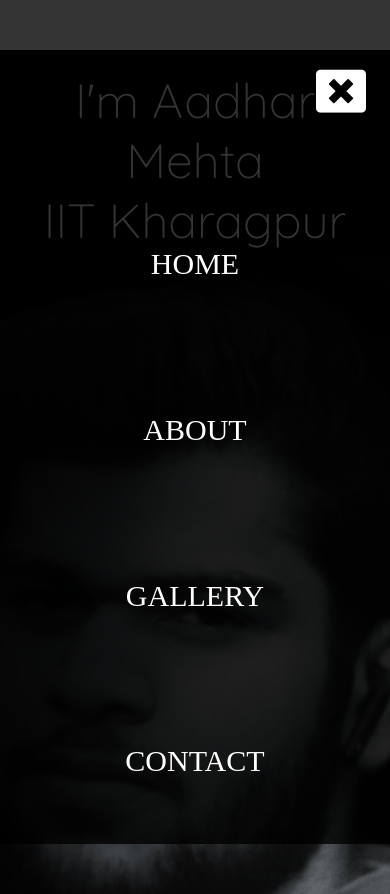
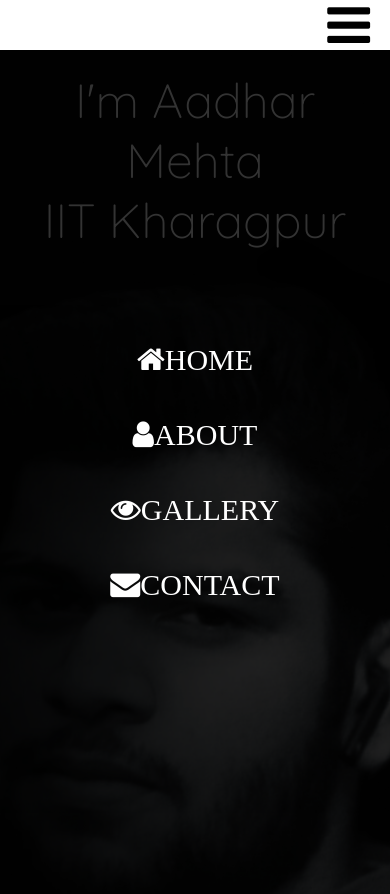
Before and after one commit to Aadhar-AM/profile, a plain HTML site: page index.html in a window 390 px wide. Both pictures are taken after a click on the icon 348 px from the left and 25 px from the top of the page. Drawn offline with Linux system fonts and the light colour scheme.

Commit message:
4th commit

```diff
--- a/index.html
+++ b/index.html
@@ -11,6 +11,9 @@
     <link rel="preconnect" href="https://fonts.googleapis.com">
     <link rel="preconnect" href="https://fonts.gstatic.com" crossorigin>
     <link href="https://fonts.googleapis.com/css2?family=Quicksand:wght@300&display=swap" rel="stylesheet">
+    <link rel="preconnect" href="https://fonts.googleapis.com">
+<link rel="preconnect" href="https://fonts.gstatic.com" crossorigin>
+<link href="https://fonts.googleapis.com/css2?family=Raleway:wght@300&display=swap" rel="stylesheet">
 </head>
 
 <body>
@@ -21,15 +24,14 @@
         <a href="#myphotos"><i class="fa fa-eye"></i>GALLERY</a>
         <a href="#contact"><i class="fa fa-envelope"></i>CONTACT</a>
     </div>
-    <div class="hamburger" >
+    <div class="hamburger">
         <i class="fa fa-bars" id="hamburger"></i>
-        <div class="topnavbar" id="topnavbar">
-            <div class="close"><i class="fa fa-window-close" id="close" style="color: white;"></i></div>
-            <a href="#home" class="dismiss">HOME</a>
-            <a href="#about" class="dismiss">ABOUT</a>
-            <a href="#myphotos" class="dismiss">GALLERY</a>
-            <a href="#contact" class="dismiss">CONTACT</a>
-        </div>
+    </div>
+    <div class="topnavbar" id="topnavbar" style="height: 0vh; font-size: 0px;">
+        <a href="#home" class="dismiss"><i class="fa fa-home">HOME</i></a>
+        <a href="#about" class="dismiss"><i class="fa fa-user">ABOUT</i></a>
+        <a href="#myphotos" class="dismiss"><i class="fa fa-eye">GALLERY</i></a>
+        <a href="#contact" class="dismiss"><i class="fa fa-envelope">CONTACT</i></a>
     </div>
     <div class="sidebar" id="sidebar">
         <div class="home" id="home">
@@ -49,19 +51,19 @@
             </div>
             <div class="myskills">
                 <p>My Skills</p>
-                <p style="margin: 20px 0px; font-size: 24px; color: grey; padding-top:20px ;">WEB DEVELOPMENT</p>
+                <p style="margin: 20px 0px; font-size: 24px; color: grey; padding-top:20px ;"><i class="fa fa-code" style="margin-right: 10px;"></i>WEB DEVELOPMENT</p>
                 <div style="background-color: white; width: 100%; height: 24px;">
                     <div style="background-color: grey; width:50%; height: 24px;"></div>
                 </div>
-                <p style="margin: 20px 0px; font-size: 24px; color: grey; padding-top:20px ;">PHOTOSHOP</p>
+                <p style="margin: 20px 0px; font-size: 24px; color: grey; padding-top:20px ;"><i class="fa fa-camera" style="margin-right: 10px;"></i>PHOTOSHOP</p>
                 <div style="background-color: white; width: 100%; height: 24px;">
                     <div style="background-color: grey; width:80%; height: 24px;"></div>
                 </div>
-                <p style="margin: 20px 0px; font-size: 24px; color: grey; padding-top:20px ;">VIDEO EDITOR</p>
+                <p style="margin: 20px 0px; font-size: 24px; color: grey; padding-top:20px ;"><i class="fa fa-film" style="margin-right: 10px;"></i>VIDEO EDITOR</p>
                 <div style="background-color: white; width: 100%; height: 24px;">
                     <div style="background-color: grey; width:75%; height: 24px;"></div>
                 </div>
-                <p style="margin: 20px 0px; font-size: 24px; color: grey; padding-top:20px ;">CODER</p>
+                <p style="margin: 20px 0px; font-size: 24px; color: grey; padding-top:20px ;"><i class="fa fa-code"style="margin-right: 10px;" ></i>CODER</p>
                 <div style="background-color: white; width: 100%; height: 24px;">
                     <div style="background-color: grey; width:10%; height: 24px; "></div>
                 </div>
@@ -121,21 +123,29 @@
         let icon = document.getElementById("hamburger");
         let menu = document.getElementById("topnavbar");
         icon.addEventListener("click",function(){
-            menu.style.display="flex";
-            icon.style.display="none";
+            if(menu.style.height==="0vh"){
+            menu.style.height="100vh";
+            menu.style.fontSize="30px";
+        }
+            else{
+            menu.style.height="0vh";
+            menu.style.fontSize="0px";
+        }
         });
-        let close = document.getElementById("close");
-        close.addEventListener("click",function(){
-            menu.style.display="none";
-            icon.style.display="block";
-        });
-        let dismiss = document.getElementsByClassName("dismiss");
-        for(let i =0;i<dismiss.length;i++){
-        dismiss[i].addEventListener("click",function(){
-            menu.style.display="none";
-            icon.style.display="block";
-        });
-    }
+        let close = document.getElementsByClassName("dismiss");
+
+        for (let index = 0; index < close.length; index++) {
+            close[index].addEventListener("click",function(){
+                if(menu.style.height="100vh")
+                {
+                    menu.style.height="0vh";
+                    menu.style.fontSize="0px";
+                }
+            })
+
+        }
+
+
 
     </script>
 </body>
--- a/style.css
+++ b/style.css
@@ -5,6 +5,8 @@
 }
 
 .leftnavbar{
+    font-family: 'Raleway', sans-serif;
+
     display: inline-block;
     width: 10vw;
     height: 100vh;
@@ -36,6 +38,12 @@
 .leftnavbar a:hover{
     color: grey;
 }
+.leftnavbar img{
+    opacity: 0.8;
+}
+.leftnavbar img:hover{
+    opacity: 1;
+}
 
 .topnavbar a{
     color: white;
@@ -47,55 +55,44 @@
 .topnavbar{
     display: flex;
     flex-direction: column;
-    justify-content: space-around;
+    justify-content:center;
     align-items: center;
     background-color:rgba(0,0,0,0.8);
     overflow: auto;
     width: 100vw;
-    height:100vh;
-    font-size: 30px;
+    height:0vh;
+    font-size: 0px;
     position: absolute;
-    top: 0px;
-    animation-name: fromTop;
-    animation-duration: 1s;
-    animation-fill-mode: forwards;
-    animation-iteration-count: 1;
-    animation-timing-function: ease-in-out;
+    top: 50px;
+    transition: all 1s;
+}
+.topnavbar a{
+    padding: 20px 0px;
+    font-family: 'Raleway', sans-serif;
 }
 
-.hamburger{
-    background-color: black;
-    /* color: white; */
-}
-@keyframes fromTop {
-    0%{
-        top:-100vh;
-    }
-    100%{
-        top: 0vh;
-    }
-}
-.topnavbar{
-    display: none;
-}
+
 .hamburger i{
     display: none;
     font-size: 50px;
-    float: right;
-    margin-right: 20px;
+
 
 }
 @media screen and (max-width:1000px) {
     .leftnavbar{
         display: none;
     }
-    .hamburger i{
+    .hamburger{
         display: block;
+        position: fixed;
+        top: 0px;
+        width: 100vw;
+        height: 50px;
     }
-
-    .topnavbar a{
-        margin:0px 0px;
-
+    #hamburger{
+        display: block;
+        float: right;
+        margin-right: 20px;
     }
     .topnavbar a:hover{
         color:grey;
```
Also changed, not shown: 1 other file.
